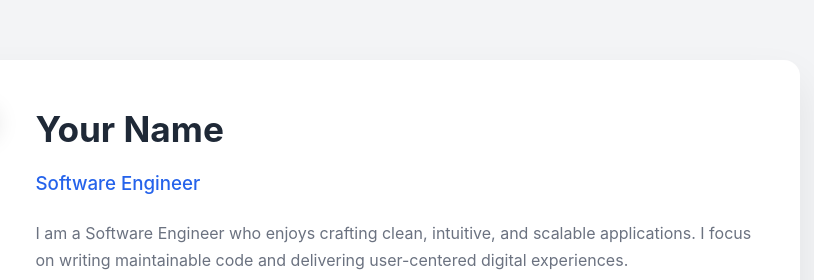
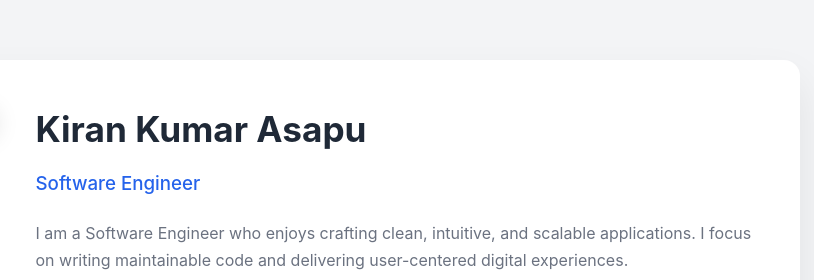
Before and after one commit to kirankumar284/AboutMe, a plain HTML site: page index.html in a window 1280 px wide. Shown: the top 280 px of the page, 320-1134 px from the left. Drawn offline with Linux system fonts and the light colour scheme.

Commit message:
Update name in about section to 'Kiran Kumar Asapu'

```diff
--- a/index.html
+++ b/index.html
@@ -140,7 +140,7 @@
             </div>
 
             <div class="about-content">
-                <h1>Your Name</h1>
+                <h1>Kiran Kumar Asapu</h1>
                 <h3>Software Engineer</h3>
 
                 <p>
```
